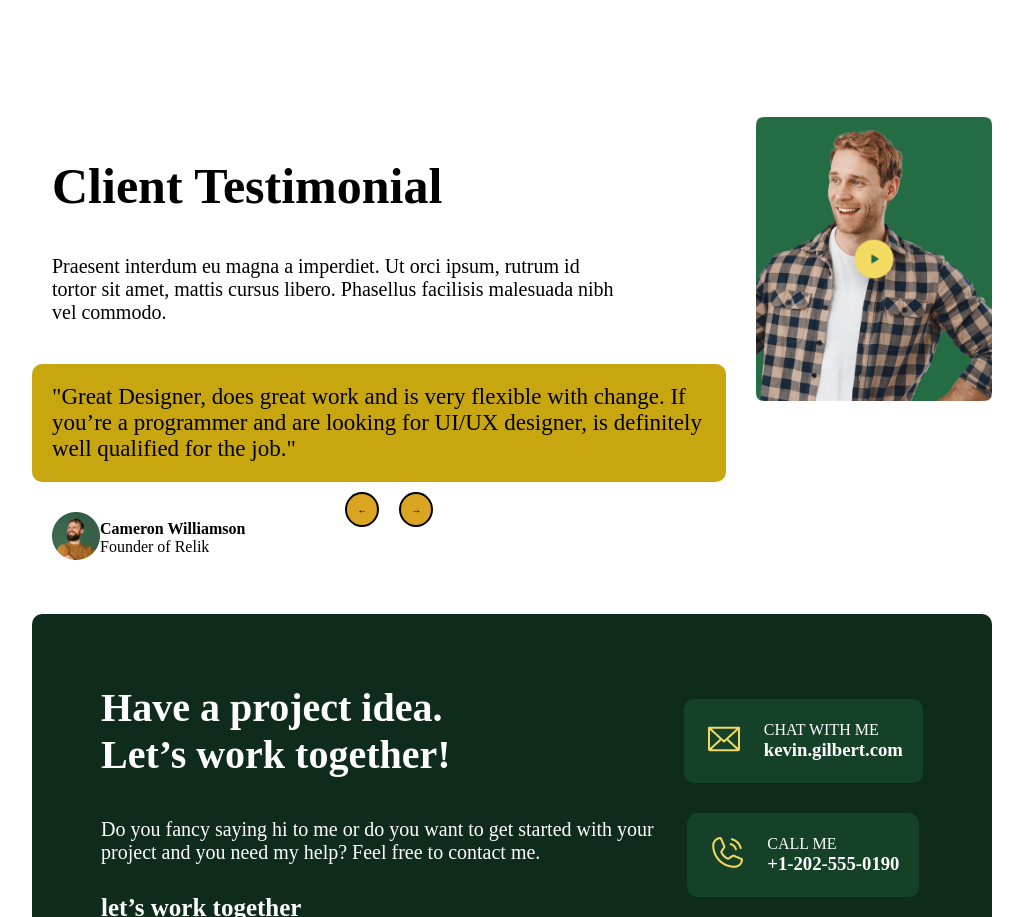
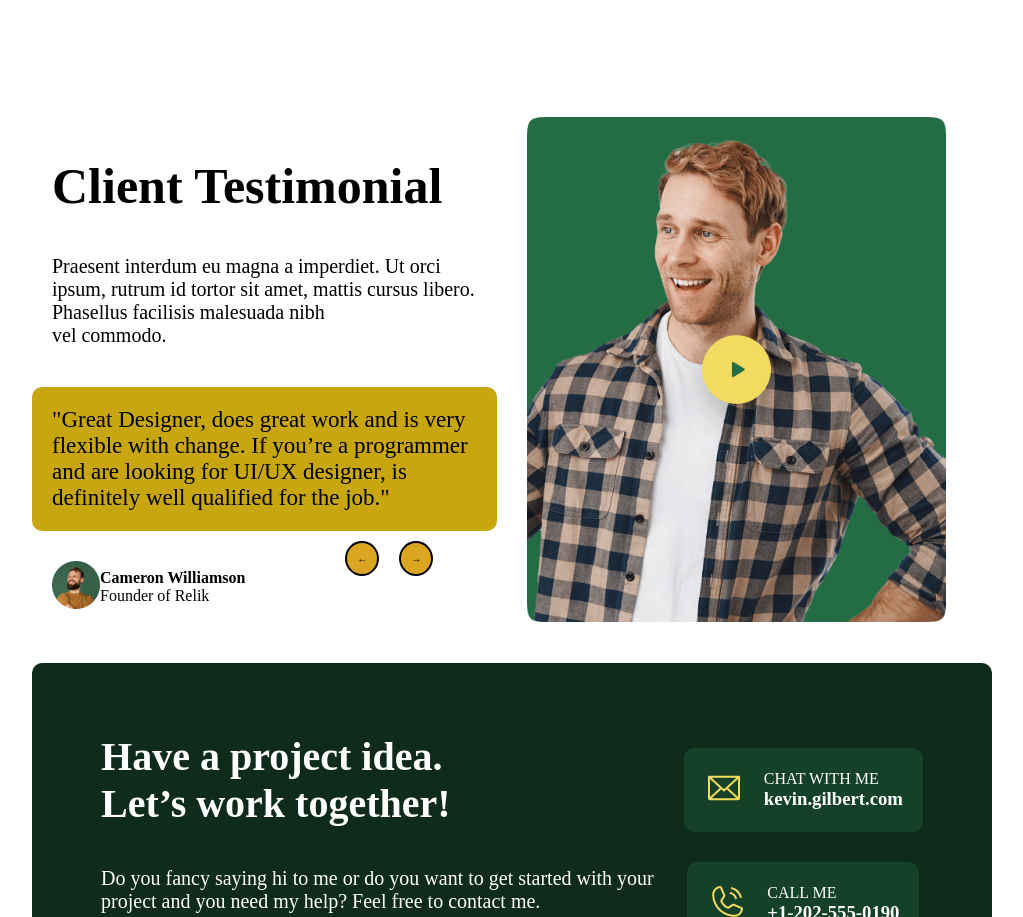
Before and after one commit to Kavitha462/Project, a plain HTML site: page main.html in a window 1280 px wide. Shown: the part 2640-3557 px from the top of the page, without its empty margins (128-1151 px from the left). Drawn offline with Linux system fonts and the light colour scheme.

Commit message:
changes1

```diff
--- a/main.html
+++ b/main.html
@@ -182,7 +182,7 @@
       <div class="testimonial-content">
         <h2>Client Testimonial</h2>
         <p>
-          Praesent interdum eu magna a imperdiet. Ut orci ipsum, rutrum id <br>
+          Praesent interdum eu magna a imperdiet. Ut orci ipsum, rutrum id
           tortor sit amet, mattis cursus libero. Phasellus facilisis malesuada
           nibh <br> vel commodo.
         </p>
--- a/style.css
+++ b/style.css
@@ -20,7 +20,7 @@ body {
     flex-direction: column;
     width: 100%;
     background-color:  #dae0dc ;
-    ;
+
 
 
 }
@@ -435,16 +435,24 @@ body {
     padding: 20px 0px;
     gap: 30px;
 }
-
 .testimonial-image img {
-    width: 100%;
-    height: 100%;
+    width: 90%;
+    height: 90%;
 }
 .test-left{
     display: flex;
     justify-content: flex-start;
     align-items: flex-start;
     flex-direction: column;
+}
+.test-right ,.test-left{
+    flex: 1;
+}
+.test-right{
+    display: flex;
+    justify-content:center;
+    align-items: center;
+    /* flex-direction: column; */
 }
 
 .testimonial-content {
@@ -488,7 +496,7 @@ body {
 
 .info-right {
     display: flex;
-    justify-content: ;
+    justify-content: center;
     align-items: flex-end;
     gap: 20px;
 }
```
